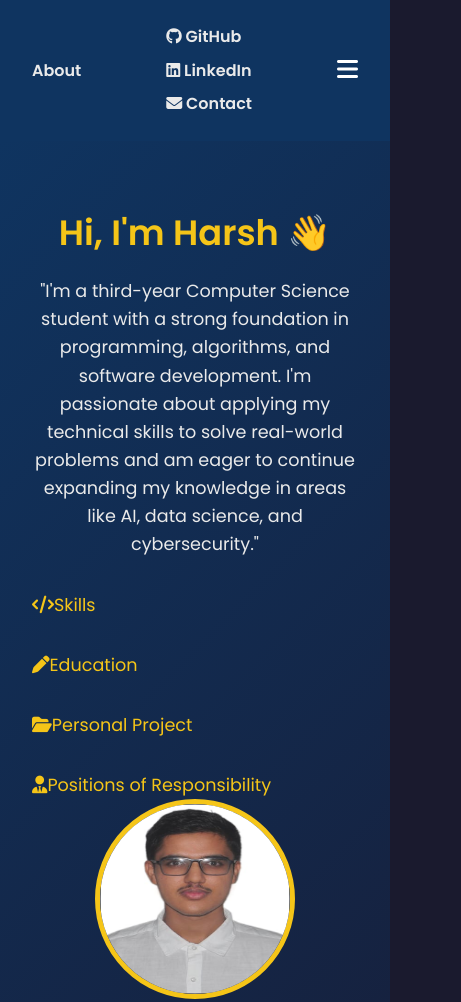
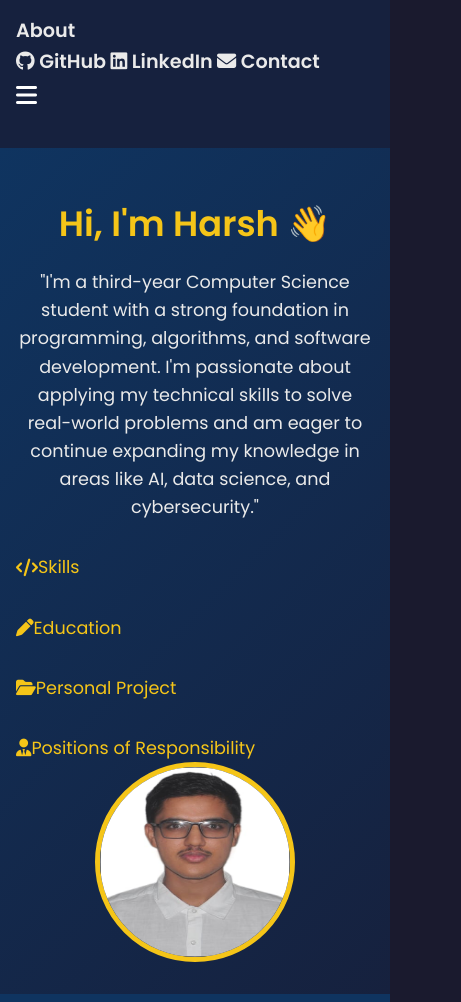
Before and after one commit to harsh04agrawal/portfolio, a plain HTML site: page index.html in a window 390 px wide. Shown: the top 1002 px of the page, 461 px wide, since content can reach past the window. Drawn offline with Linux system fonts and the light colour scheme.

Commit message:
Second Commit

```diff
--- a/styles.css
+++ b/styles.css
@@ -33,10 +33,6 @@ nav a {
 
 nav a:hover {
   color: #f5c518;
-}
-
-nav:hover {
-  background-color: #0f3460;
 }
 
 .nav-toggle {
@@ -308,25 +304,36 @@ nav:hover {
 
 /* Responsive Design */
 @media (max-width: 768px) {
+  nav {
+    flex-direction: column;
+    align-items: flex-start;
+    padding: 1rem;
+  }
+
   nav a {
-    display: block;
-    margin: 0.5rem 0;
+    margin-right: 0;
+    margin-bottom: 1rem;
+    font-size: 1.2rem;
   }
 
   .nav-toggle {
     display: block;
     color: #fff;
     font-size: 1.5rem;
+    margin-bottom: 1rem;
   }
 
   .hero-section {
     flex-direction: column;
     align-items: center;
+    text-align: center;
+    padding: 2rem 1rem;
   }
 
   .hero-section .text {
     padding-left: 0;
     text-align: center;
+    margin-top: 1rem;
   }
 
   .links {
@@ -334,11 +341,22 @@ nav:hover {
     gap: 1rem;
   }
 
+  .skills-section {
+    padding: 2rem 1rem;
+  }
+
+  .education-section,
+  .projects-section,
+  .positions-section {
+    padding: 2rem 1rem;
+  }
+
   .education-item,
   .project-item,
   .position-item {
     flex-direction: column;
     align-items: flex-start;
+    text-align: left;
   }
 
   .education-right,
@@ -347,4 +365,9 @@ nav:hover {
     text-align: left;
     margin-top: 0.5rem;
   }
+
+  .cells {
+    flex-direction: column;
+    gap: 1.5rem;
+  }
 }
```
